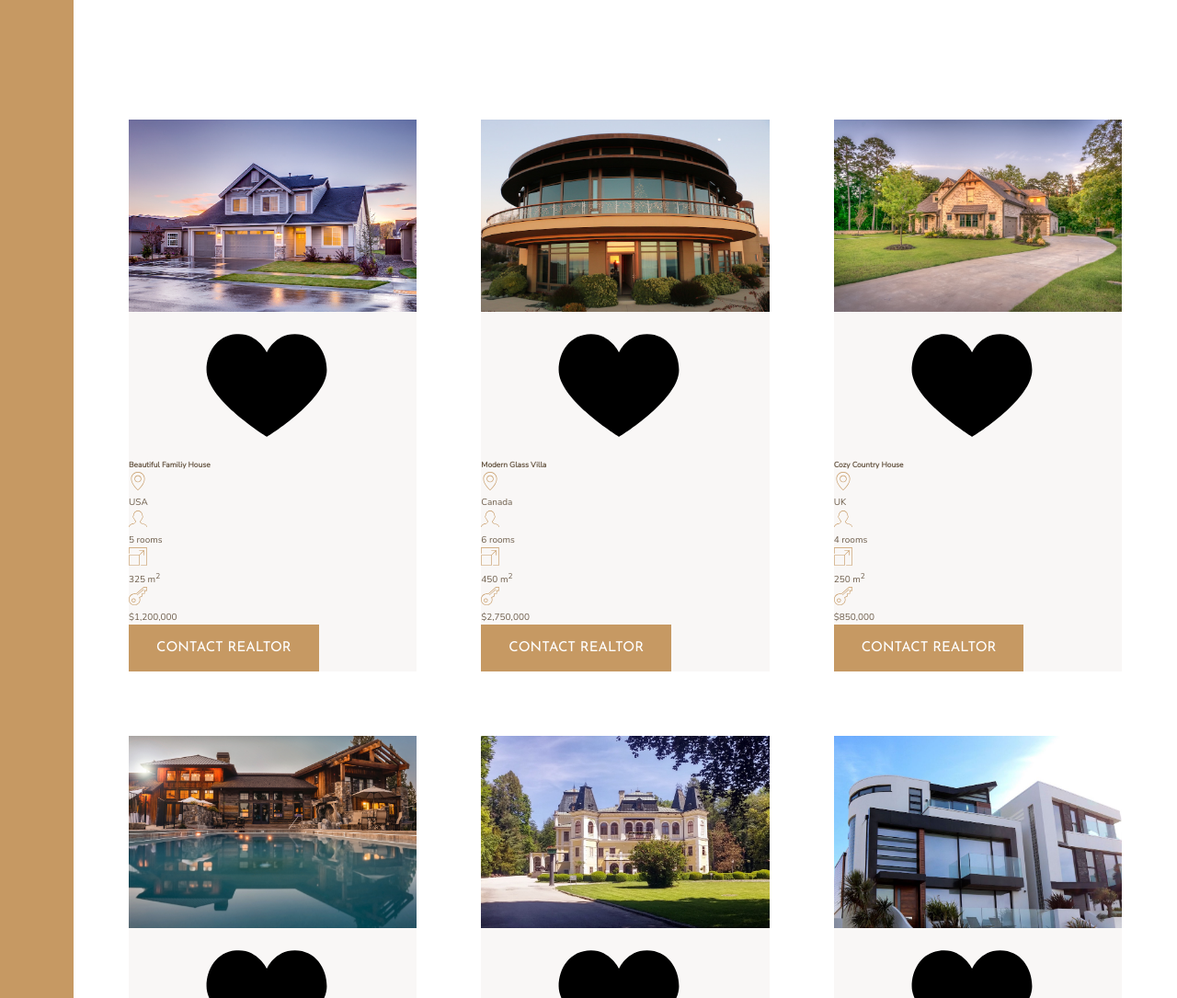
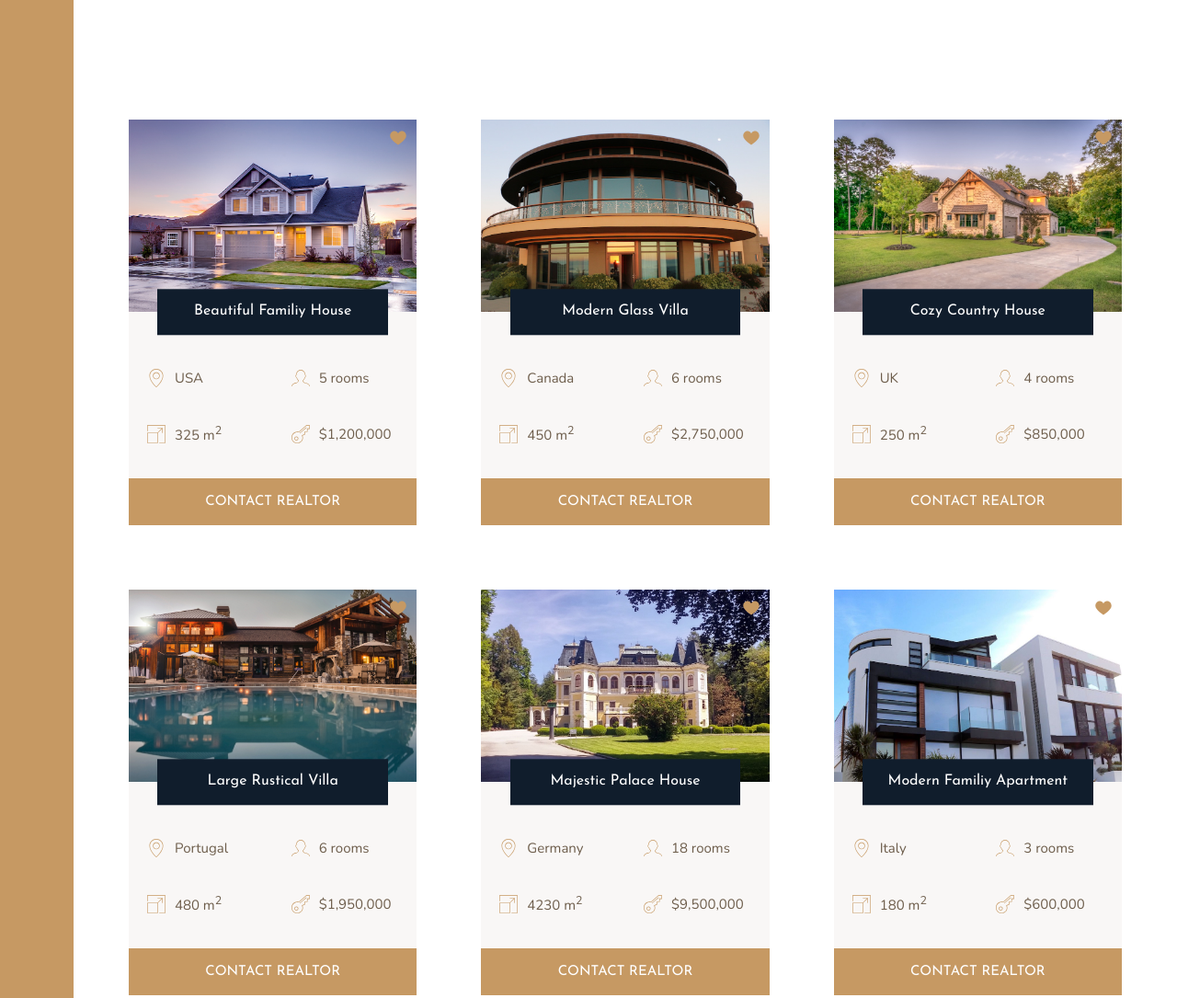
Before and after one commit to iivic17/nexter, a website: page index.html in a window 1280 px wide. Shown: the part 1840-2925 px from the top of the page at 92% size. Drawn offline with nearby package versions, Linux system fonts and the light colour scheme.

Commit message:
Complete homes section

```diff
--- a/sass/_homes.scss
+++ b/sass/_homes.scss
@@ -8,32 +8,69 @@
 
 .home {
     background-color: $color-grey-light-1;
+    display: grid;
+    grid-template-columns: repeat(2, 1fr);
+    row-gap: 3.5rem;
 
     &__img {
         width: 100%;
+        grid-column: 1 / -1;
+        grid-row: 1 / 2;
+        z-index: 1;
     }
 
     &__like {
-
+        grid-column: 2 / 3;
+        grid-row: 1 / 2;
+        fill: $color-primary;
+        height: 2rem;
+        width: 2rem;
+        z-index: 2;
+        align-self: start;
+        justify-self: end;
+        margin: 1rem;
     }
 
     &__name {
+        z-index: 2;
+        grid-row: 1 / 2;
+        grid-column: 1 / -1;
+        width: 80%;
+        justify-self: center;
+        align-self: end;
+        font-family: $font-display;
+        font-size: 1.6rem;
+        text-align: center;
+        padding: 1.25rem;
+        background-color: $color-secondary;
+        color: #fff;
+        font-weight: 400;
+        transform: translateY(50%);
+    }
 
+    &__location,
+    &__rooms {
+        margin-top: 2.5rem;
     }
 
     &__location,
     &__area,
     &__rooms,
     &__price {
+        font-size: 1.5rem;
+        margin-left: 2rem;
+        display: flex;
+        align-items: center;
 
         svg {
             fill: $color-primary;
             height: 2rem;
             width: 2rem;
-        }
-
-        p {
-
+            margin-right: 1rem;
         }
     }
+
+    &__btn {
+        grid-column: 1 / -1;
+    }
 }
```
Also changed, not shown: css/style.css.
